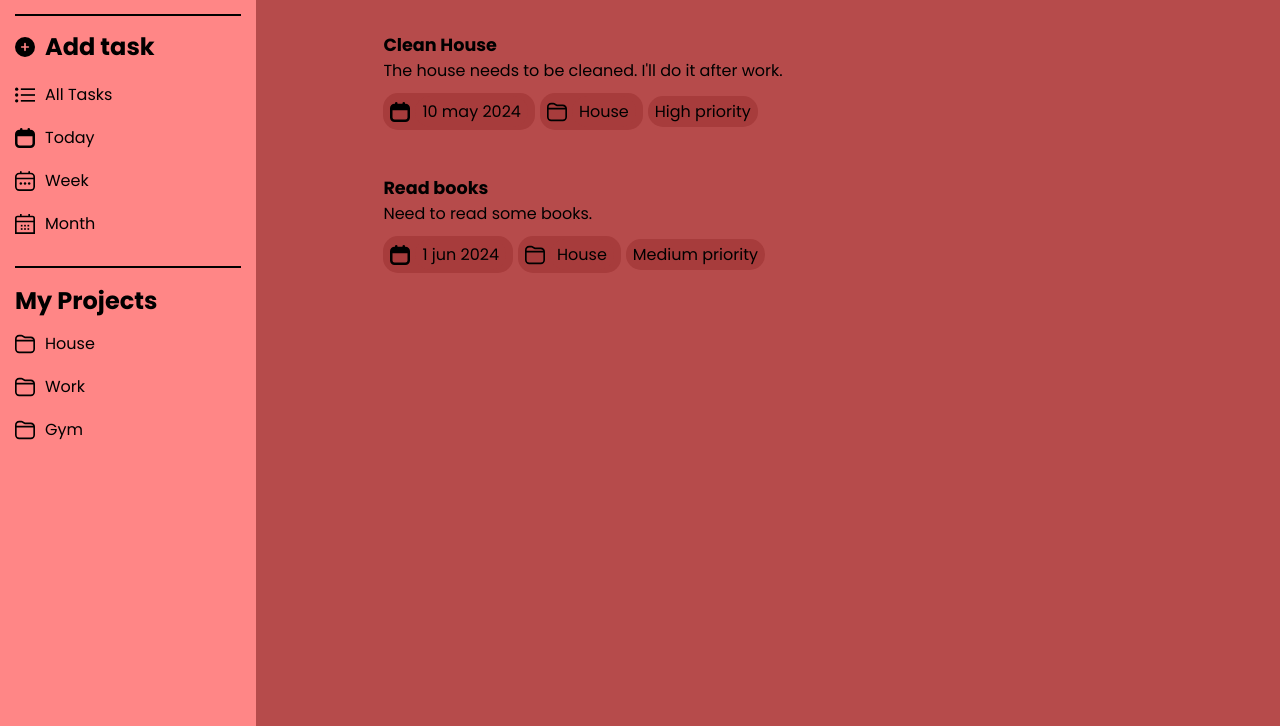
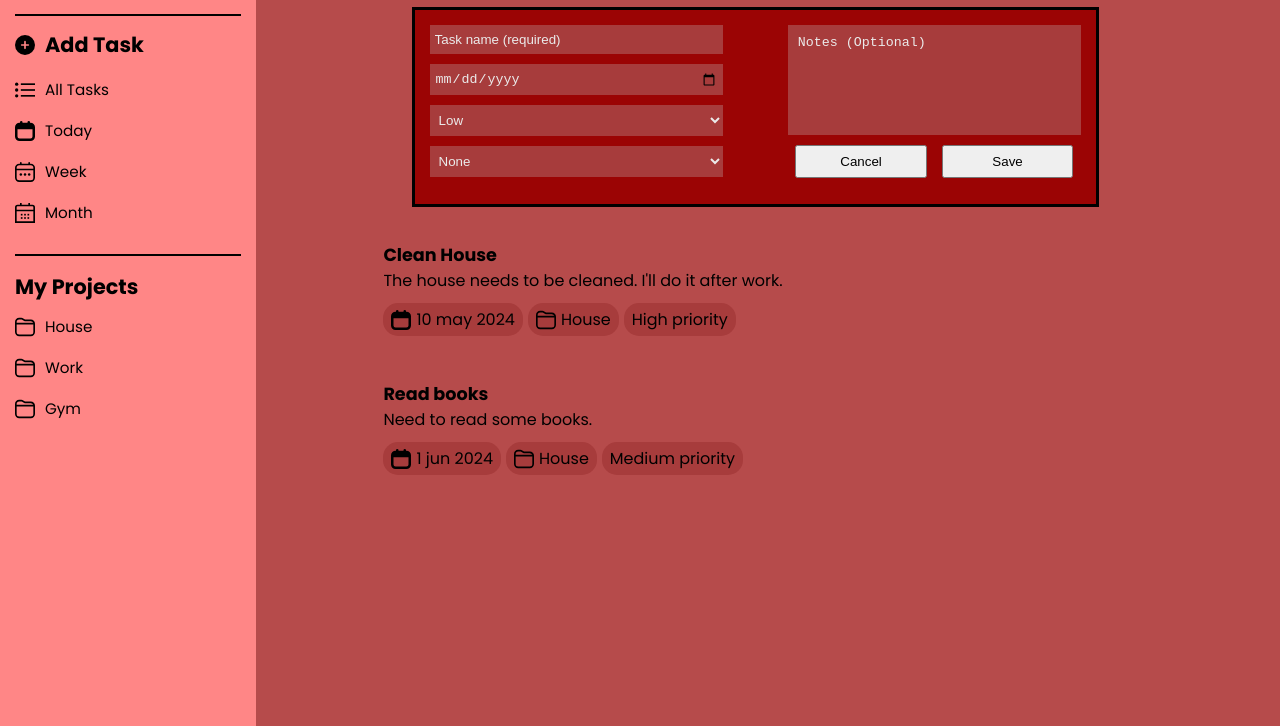
Before and after one commit to Bre323/ToDo-List, a website built with webpack: page src/index.html in a window 1280 px wide. Shown: the part 74-800 px from the top of the page. Built offline with nearby package versions, Linux system fonts and the light colour scheme.

Commit message:
style and index.html changes

```diff
--- a/src/index.html
+++ b/src/index.html
@@ -17,27 +17,27 @@
 
             <div class="tasks">
                 <div id="add-task">
-                    <img src="./assets/add.svg">
-                    <h2>Add task</h2>
+                    <img src="./assets/add.svg" alt="Add icon">
+                    <h2>Add Task</h2>
                 </div>
 
                 <div id="all-tasks">
-                    <img src="./assets/all-tasks-icon.svg">
+                    <img src="./assets/all-tasks-icon.svg" alt="All tasks icon">
                     <p>All Tasks</p>
                 </div>
 
                 <div id="today-tasks">
-                    <img src="./assets/day-icon.svg">
+                    <img src="./assets/day-icon.svg" alt="Today tasks icon">
                     <p>Today</p>
                 </div>
 
                 <div id="week-tasks">
-                    <img src="./assets/week-icon.svg"">
+                    <img src="./assets/week-icon.svg" alt="Week tasks icon">
                     <p>Week</p>
                 </div>
 
                 <div id="month-tasks">
-                    <img src="./assets/month-icon.svg">
+                    <img src="./assets/month-icon.svg" alt="Month tasks icon">
                     <p>Month</p>
                 </div>
             </div>
@@ -68,7 +68,7 @@
             </div>
 
             <ul class="task-list">
-                <dialog class="modal-box">
+                <dialog open class="modal-box">
                     <form>
                         <div class="left-form">
                             <input type="text" name="task-name" id="task-name" placeholder="Task name (required)" required>
@@ -81,7 +81,7 @@
                             </select>
 
                             <select name="project" id="project">
-                                <option value="no-project">No project</option>
+                                <option value="no-project">None</option>
                                 <option value="house">House</option>
                                 <option value="work">Work</option>
                                 <option value="gym">Gym</option>
@@ -100,38 +100,6 @@
                 </dialog>
 
                 <li class="task-item">
-                <!--
-                    <div class="editing-box">
-                        <div class="top-section">
-                            <input type="text" id="task-name-input" placeholder="Task name (required)" required>
-                            <textarea name="notes" id="notes-input" placeholder="Notes (Optional)"></textarea>
-                        </div>
-
-                        <div class="bottom-section">
-                            <input type="date" id="date-input">
-
-                            <select name="priority" id="priority-input" required>
-                                <option value="low">Low</option>
-                                <option value="medium">Medium</option>
-                                <option value="high">High</option>
-                            </select>
-
-                            <select name="project" id="project-input">
-                                <option value="no-project">No project</option>
-                                <option value="house">House</option>
-                                <option value="work">Work</option>
-                                <option value="gym">Gym</option>
-                            </select>
-
-                            <div class="box-buttons">
-                                <button id="cancel-edit-button">Cancel</button>
-                                <button id="save-edit-button">Save</button>
-                            </div>
-                        </div>
-                    </div>
-                -->
-
-                    <div class="task-content">
                     <p>Clean House</p>
                     <p>The house needs to be cleaned. I'll do it after work.</p>
 
@@ -148,11 +116,9 @@
 
                         <p>High priority</p>
                     </div>
-                    </div>
                 </li>
 
                 <li class="task-item">
-                    <div class="task-content">
                     <p>Read books</p>
                     <p>Need to read some books.</p>
 
@@ -169,7 +135,6 @@
 
                         <p>Medium priority</p>
                     </div>
-                    </div>
                 </li>
             </ul>
         </main>
@@ -177,4 +142,5 @@
 
     <script src="../dist/main.js"></script>
 </body>
+
 </html>
--- a/src/style.css
+++ b/src/style.css
@@ -5,10 +5,10 @@
 }
 
 :root {
+    --background: rgb(182, 75, 75);
     --menu-background: rgb(255, 134, 134);
     --div-hover-color: rgb(255, 119, 119);
     --div-active-color: rgb(255, 109, 109);
-    --background: rgb(182, 75, 75);
     --info-item: rgb(167, 60, 60);
     --modal-box-color: rgb(155, 4, 4);
     --font-color: rgb(235, 235, 235);
@@ -24,8 +24,11 @@ body {
     display: flex;
 }
 
+img {
+    height: 20px;
+    width: 20px;
+}
 
-/* Sidebar Section */
 aside {
     background-color: var(--menu-background);
     width: 20%;
@@ -39,26 +42,31 @@ aside > h1 {
     font-size: 2rem;
 }
 
-img {
-    height: 20px;
-    width: 20px;
+.tasks {
+    margin: 25px 0;
 }
 
-.tasks {
-    margin: 25px 0;
+.tasks,
+.projects {
     border-top: 2px solid black;
 }
 
-.projects {
-    border-top: 2px solid black;
+.tasks > #add-task > h2,
+.projects > h2 {
+    font-size: 1.3rem;
 }
 
 .projects > h2 {
     margin-top: 15px;
 }
 
-.tasks div,
-.projects div {
+.tasks > div > p,
+.projects > div > p {
+    font-size: 0.95rem;
+}
+
+.tasks > div,
+.projects > div {
     display: flex;
     align-items: center;
     gap: 10px;
@@ -68,29 +76,62 @@ img {
     transition: 0.3s;
 }
 
-.tasks div:hover,
-.projects div:hover {
+.tasks > div:hover,
+.projects > div:hover {
     background-color: var(--div-hover-color);
     padding-left: 10px;
 }
 
-.tasks div:active,
-.projects div:active {
+.tasks > div:active,
+.projects > div:active {
+    background-color: var(--div-active-color);
     transform: scale(0.95);
-    background-color: var(--div-active-color);
 }
 
-
-/* Main Section */
 main {
     width: 100%;
     min-width: 550px;
+    margin: 20px 10% 20px max(28%, 250px);
     padding: 15px;
-    margin: 20px 10% 20px max(28%, 250px);
 }
 
-main .title {
+main > .title {
     border-bottom: 1px solid black;
+}
+
+.task-item {
+    margin-top: 25px;
+    padding: 10px;
+    list-style: none;
+    transition: 0.3s;
+}
+
+.task-item:hover {
+    background-color: var(--info-item);
+    cursor: pointer;
+}
+
+.task-item > p:first-child {
+    font-weight: 700;
+    font-size: 1.1rem;
+}
+
+.task-item > .task-info {
+    margin-top: 10px;
+}
+
+.task-item > .task-info > div,
+.task-item > .task-info > p {
+    background-color: var(--info-item);
+    padding: 4px 8px;
+    border-radius: 15px;
+}
+
+.task-info,
+.task-div {
+    display: flex;
+    align-items: center;
+    gap: 5px;
 }
 
 .modal-box {
@@ -98,8 +139,8 @@ main .title {
     position: relative;
     height: 200px;
     width: 90%;
+    margin: 10px auto;
     padding: 15px;
-    margin: 10px auto;
 }
 
 .modal-box > form {
@@ -107,28 +148,20 @@ main .title {
     justify-content: space-between;
 }
 
-.modal-box > form div {
+.modal-box > form > div {
     width: 45%;
 }
 
-.modal-box input::placeholder,
-.modal-box textarea::placeholder {
-    color: var(--font-color);
-}
-
-.left-form input,
-.left-form select {
-    background-color: var(--info-item);
-    color: var(--font-color);
-    padding: 7px 5px;
-}
-
-input,
-textarea {
+.modal-box input,
+.modal-box select,
+.modal-box textarea {
     border: none;
 }
 
-button {
+.left-form > input,
+.left-form > select {
+    background-color: var(--info-item);
+    color: var(--font-color);
     padding: 7px 5px;
 }
 
@@ -139,43 +172,32 @@ button {
     gap: 10px;
 }
 
-.right-form textarea {
+.left-form > input::placeholder,
+.right-form > textarea::placeholder {
+    color: var(--font-color);
+}
+
+.right-form > textarea {
     background-color: var(--info-item);
-    height: 112px;
+    height: 110px;
     width: 100%;
+    padding: 10px;
     resize: none;
-    padding: 10px;
 }
 
 .right-form > .form-buttons {
     display: flex;
     align-items: center;
     justify-content: space-around;
-    gap: 10px;
     width: 100%;
 }
 
-.form-buttons > button {
+.right-form > .form-buttons > button {
     width: 45%;
+    padding: 7px 5px;
 }
 
-.task-item {
-    margin-top: 25px;
-    padding: 10px;
-    transition: 0.3s;
-    list-style: none;
-}
-
-.task-item:hover {
-    background-color: var(--info-item);
-    cursor: pointer;
-}
-
-.task-item p:first-child {
-    font-weight: 700;
-    font-size: 1.1rem;
-}
-
+/*
 .editing-box {
     background-color: var(--info-item);
     padding: 15px;
@@ -226,21 +248,4 @@ button {
     width: 100px;
     margin-bottom: 5px;
 }
-
-.task-content .task-info,
-.task-content .task-div {
-    display: flex;
-    align-items: center;
-    gap: 5px;
-}
-
-.task-content .task-info {
-    margin-top: 10px;
-}
-
-.task-content .task-info div,
-.task-content .task-info p {
-    background-color: var(--info-item);
-    padding: 3px 7px;
-    border-radius: 15px;
-}
+*/
```
Lines whose indentation alone changed are shown as unchanged.
